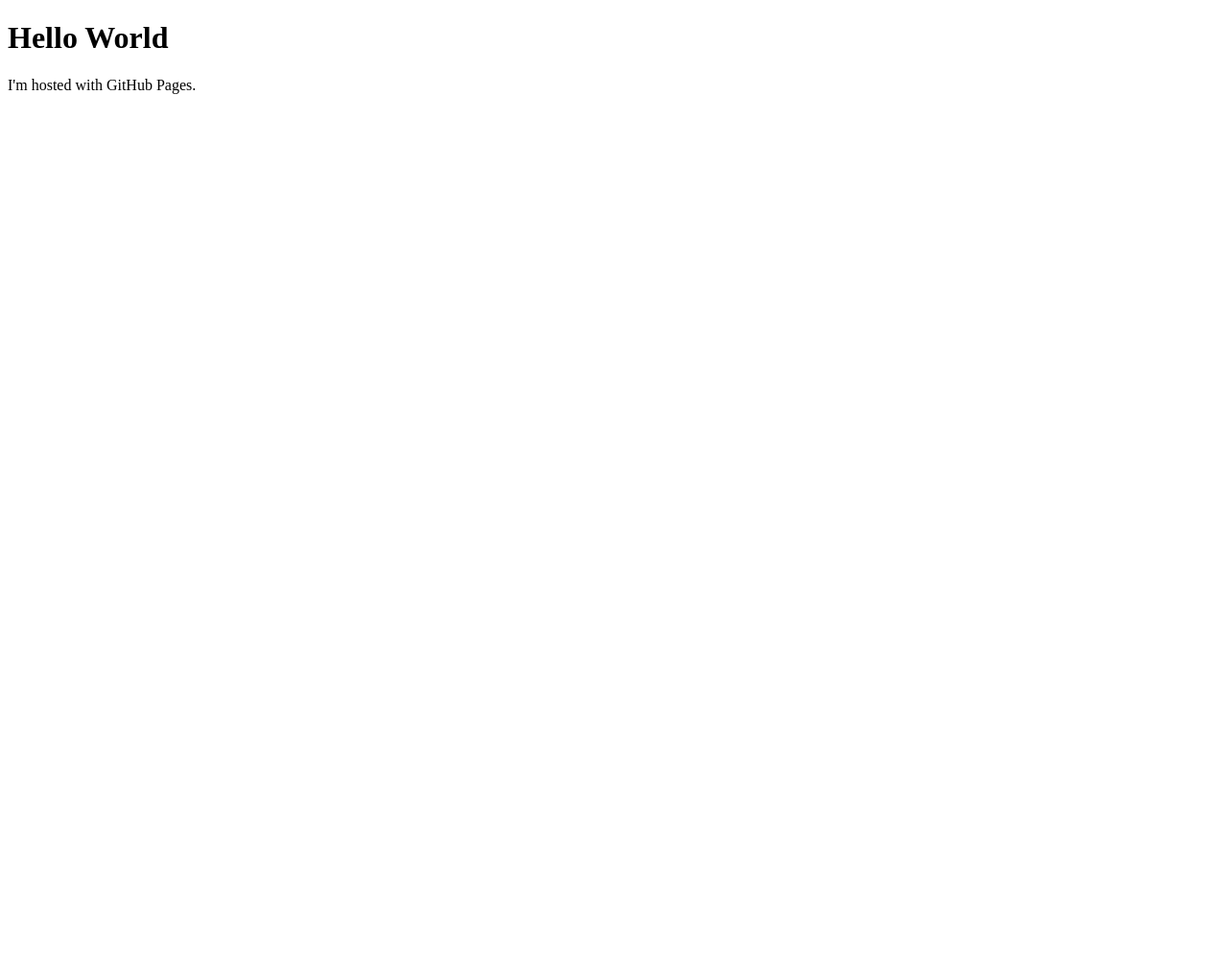
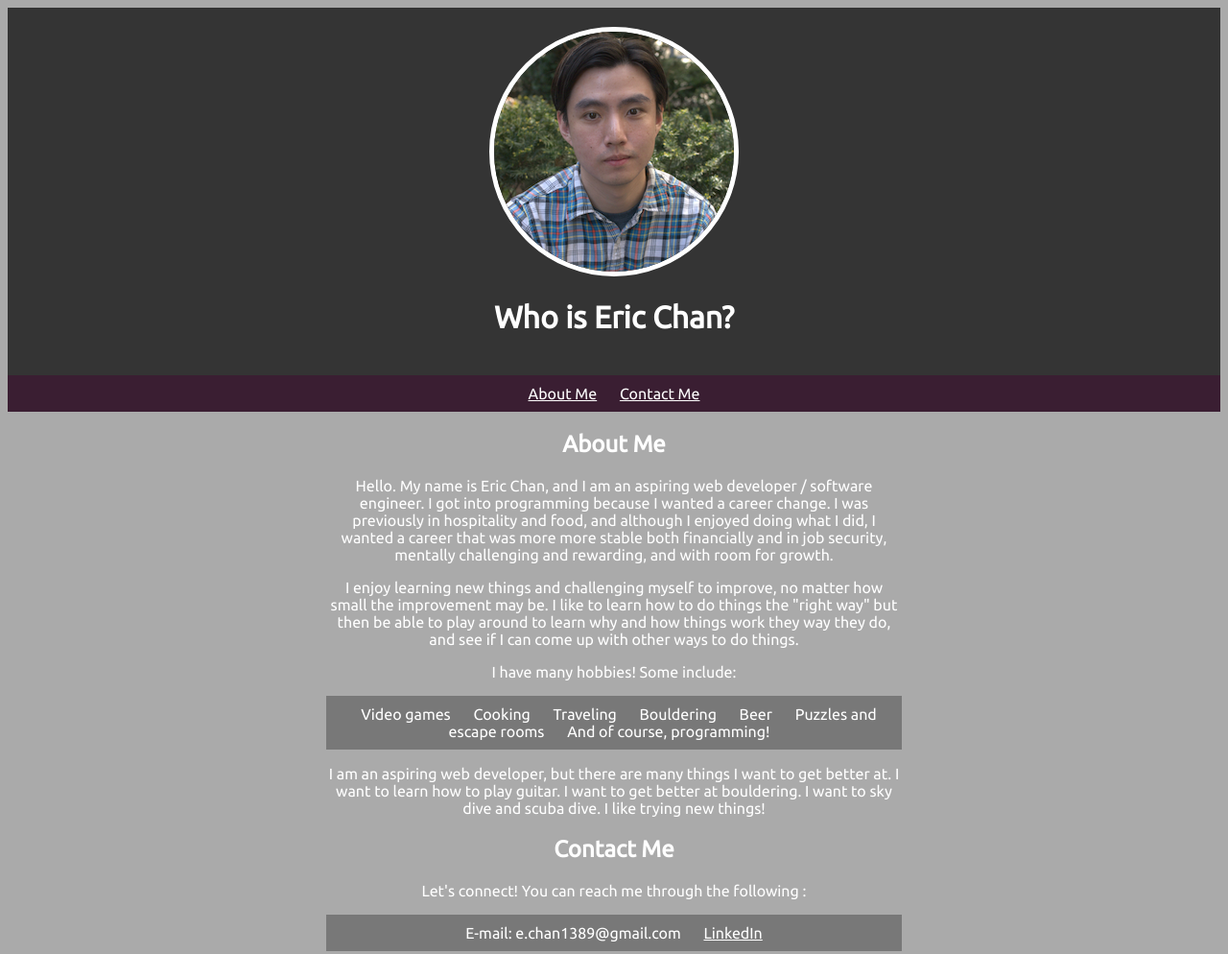
Before and after one commit to cruiseric/cruiseric.github.io, a plain HTML site: page index.html in a window 1280 px wide. Shown: the top 994 px of the page at 96% size. Before the commit the page ends 800 px from the top, so only its background shows below. Drawn offline with Linux system fonts and the light colour scheme.

Commit message:
added to landing

```diff
--- a/index.html
+++ b/index.html
@@ -1,9 +1,183 @@
 <!DOCTYPE html>
 <html>
 
+<head>
+  <link href="https://fonts.googleapis.com/css?family=Ubuntu" rel="stylesheet">
+  <meta name="viewport" content="width=device-width, initial-scale=1">
+  <style>
+    body {
+      text-align: center;
+      background-color: #aaa;
+      font-family: 'Ubuntu', sans-serif;
+      ;
+      color: white;
+
+    }
+
+    header {
+      background-color: #343434;
+      padding: 20px;
+    }
+
+    img {
+      border: 5px solid white;
+      border-radius: 50%;
+    }
+
+    a {
+      color: white
+    }
+
+    .navbar {
+      margin-top: -16px;
+    }
+
+    .navul {
+      padding: 10px;
+      background: rgb(58, 30, 50);
+    }
+
+    ul {
+      padding: 10px;
+      background: rgba(72, 72, 72, 0.5);
+    }
+
+    li {
+      display: inline;
+      padding: 0px 10px 0px 10px;
+    }
+
+    .aboutmediv {
+      max-width: 600px;
+      margin: 0 auto;
+    }
+
+    .contactmediv {
+      max-width: 600px;
+      margin: 0 auto;
+    }
+
+    .sticky {
+      position: fixed;
+      top: 0;
+      width: 100%
+    }
+
+    .sticky+.content {
+      padding-top: 38px;
+    }
+  </style>
+</head>
+
 <body>
-  <h1>Hello World</h1>
-  <p>I'm hosted with GitHub Pages.</p>
+  <header>
+    <img src="assets/ericpic.png" />
+    <h1>Who is Eric Chan?</h1>
+  </header>
+  <div class="navbar" id="myNav">
+    <ul class="navul">
+      <li><a href="#aboutme">About Me</a></li>
+      <li><a href="#contactme">Contact Me</a></li>
+    </ul>
+  </div>
+  <div class="content">
+    <h2 onclick="aboutHider()" id="aboutme">About Me</h2>
+    <div class="aboutmediv" id="abouttoggle">
+      <p>
+        Hello. My name is Eric Chan, and I am an aspiring web developer /
+        software engineer. I got into programming because I wanted a career
+        change. I was previously in hospitality and food, and although I enjoyed
+        doing what I did, I wanted a career that was more more stable both
+        financially and in job security, mentally challenging and rewarding, and
+        with room for growth.
+      </p>
+      <p>
+        I enjoy learning new things and challenging myself to improve, no matter
+        how small the improvement may be. I like to learn how to do things the
+        "right way" but then be able to play around to learn why and how things
+        work they way they do, and see if I can come up with other ways to do things.
+      </p>
+      <p>
+        I have many hobbies! Some include:
+      <ul>
+        <li>Video games</li>
+        <li>Cooking</li>
+        <li>Traveling</li>
+        <li>Bouldering</li>
+        <li>Beer</li>
+        <li>Puzzles and escape rooms</li>
+        <li>And of course, programming!</li>
+      </ul>
+      </p>
+      <p>
+        I am an aspiring web developer, but there are many things I want to get better at. I want to learn how to play
+        guitar. I want to get better at bouldering. I want to sky dive and scuba dive. I like trying new things!
+      </p>
+    </div>
+    <h2 onclick="contactHider()" id="contactme">Contact Me</h2>
+    <div class="contactmediv" id="contacttoggle">
+      <p>
+        Let's connect! You can reach me through the following :
+      <ul>
+        <li>E-mail: e.chan1389@gmail.com</li>
+        <li><a href="https://www.linkedin.com/in/eric-chan-eric" title="Eric's LinkedIn" target="_blank">LinkedIn</a>
+        </li>
+      </ul>
+      Or leave a message!
+      <form>
+        Name:<br>
+        <input type="text" name="name"><br>
+        Email:<br>
+        <input type="text" name="email"><br>
+        Message:<br>
+        <textarea name="message" rows="10" cols="30"></textarea><br>
+        <button onclick="submitAlert()">Submit</button>
+      </form>
+      </p>
+    </div>
+  </div>
+  <script>
+    window.onscroll = function () { stickyNav() };
+
+    var mynavbar = document.getElementById("myNav");
+    var sticky = mynavbar.offsetTop;
+
+    function stickyNav() {
+      //console.log("window", window.pageYOffset)
+      //console.log("nav", sticky)
+      //sticky navbar is jumping earlier than it should be, can't figure out why
+      if (window.pageYOffset > sticky) {
+        mynavbar.classList.add("sticky");
+      } else {
+        mynavbar.classList.remove("sticky");
+      }
+    }
+  </script>
+  <script>
+    function submitAlert() {
+      alert("Submitted!");
+    }
+  </script>
+  <script>
+    function aboutHider() {
+      var x = document.getElementById("abouttoggle");
+      if (x.style.display === "none") {
+        x.style.display = "block";
+      } else {
+        x.style.display = "none";
+      }
+    }
+  </script>
+  <script>
+    function contactHider() {
+      var x = document.getElementById("contacttoggle");
+      if (x.style.display === "none") {
+        x.style.display = "block";
+      } else {
+        x.style.display = "none";
+      }
+    }
+  </script>
 </body>
 
 </html>
```
Also changed, not shown: assets/ericpic.png (added).
